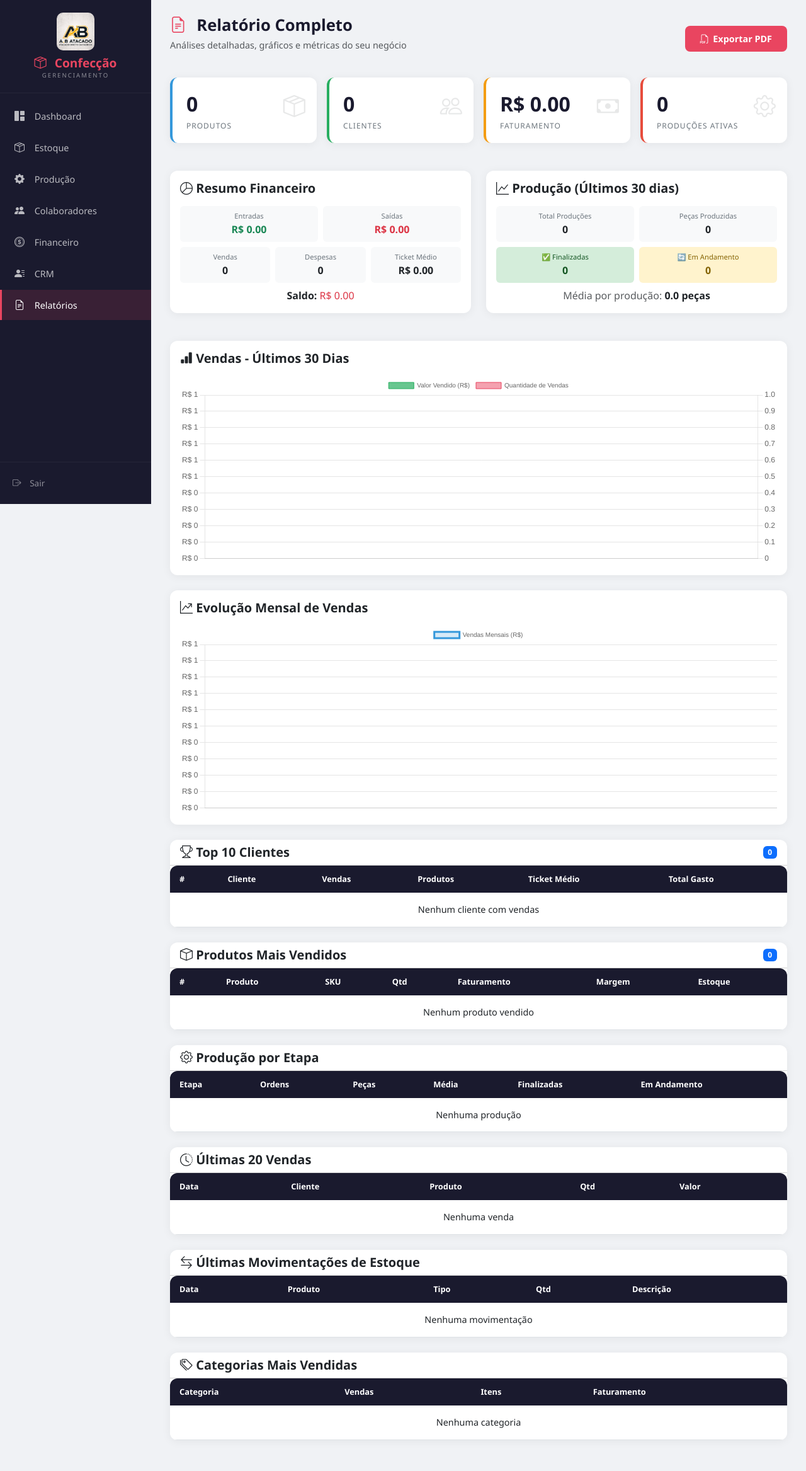
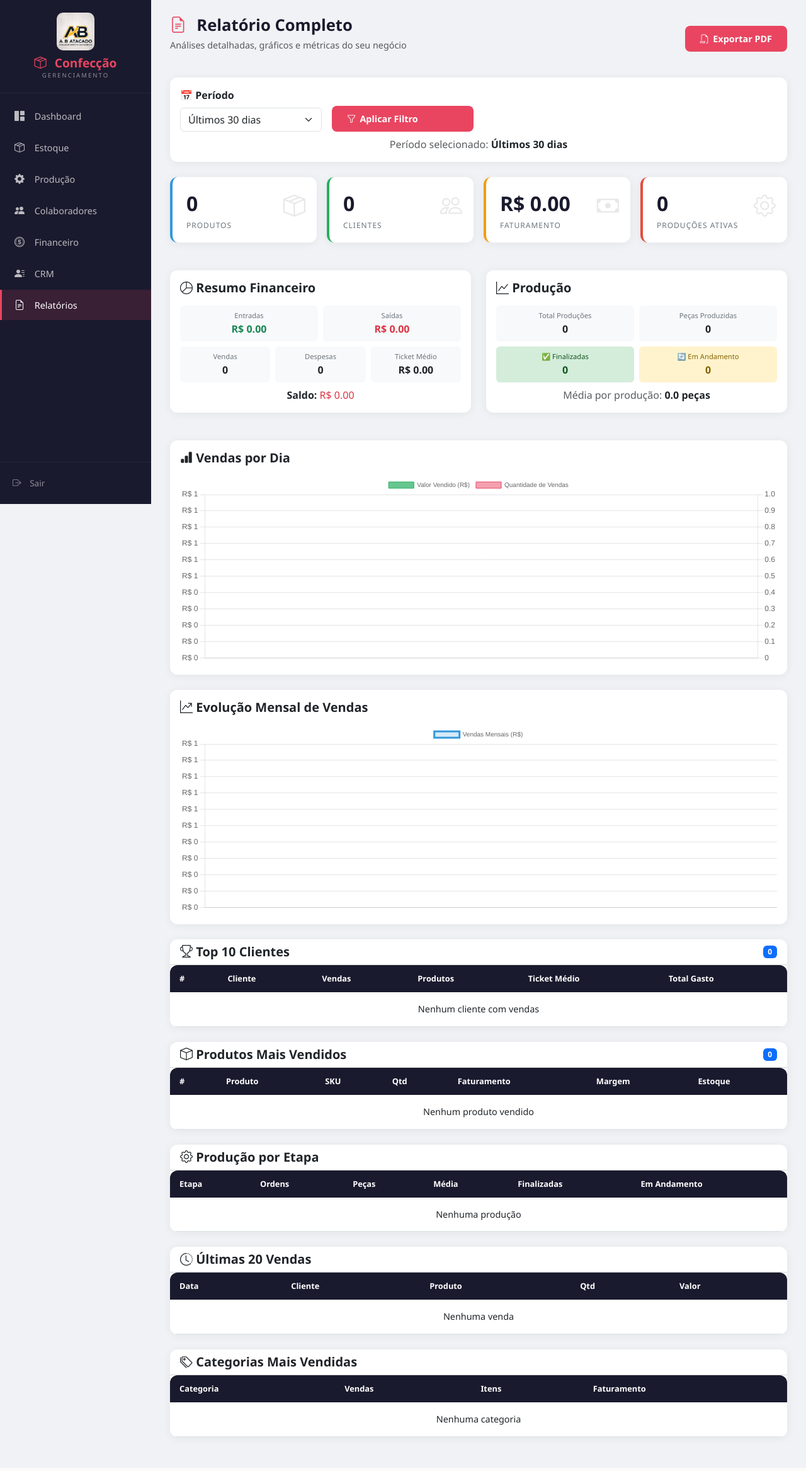
Before and after one commit to Pedr0Rh/Confec, a Flask app: page /relatorio in a window 1280 px wide. Shown: the whole page at 63% size. After the commit the page ends 2294 px from the top, so only its background shows below. Run offline with Flask 3, Linux system fonts and the light colour scheme; the visitor is signed in with stand-in values (Sample User, id 1); data that the repository does not hold is empty; some libraries are stand-ins or nearby versions.

Commit message:
COMMITO FINAL DE RELATORIO COM PERIDOS

```diff
--- a/app.py
+++ b/app.py
@@ -1636,12 +1636,55 @@ def financeiro_delete(id):
 # RELATÓRIO COMPLETO COM ANÁLISES
 # ==========================================
 
+# ==========================================
+# RELATÓRIO COMPLETO COM FILTROS POR PERÍODO
+# ==========================================
+
 @app.route('/relatorio')
 @login_required
 def relatorio():
-    """Relatório completo com análises e gráficos"""
-
-    # ===== 1. RESUMO GERAL =====
+    """Relatório completo com análises, gráficos e filtros por período"""
+
+    # ===== PEGAR FILTROS DA URL =====
+    periodo = request.args.get('periodo', '30d')
+    data_inicio_str = request.args.get('data_inicio', '')
+    data_fim_str = request.args.get('data_fim', '')
+
+    # ===== DEFINIR DATAS BASEADO NO PERÍODO =====
+    hoje = datetime.now().date()
+
+    if data_inicio_str and data_fim_str:
+        try:
+            data_inicio = datetime.strptime(data_inicio_str, '%Y-%m-%d').date()
+            data_fim = datetime.strptime(data_fim_str, '%Y-%m-%d').date()
+            periodo_label = f"{data_inicio.strftime('%d/%m/%Y')} a {data_fim.strftime('%d/%m/%Y')}"
+        except:
+            data_inicio = hoje - timedelta(days=30)
+            data_fim = hoje
+            periodo_label = "Últimos 30 dias"
+    else:
+        if periodo == '7d':
+            data_inicio = hoje - timedelta(days=7)
+            data_fim = hoje
+            periodo_label = "Últimos 7 dias"
+        elif periodo == '30d':
+            data_inicio = hoje - timedelta(days=30)
+            data_fim = hoje
+            periodo_label = "Últimos 30 dias"
+        elif periodo == '90d':
+            data_inicio = hoje - timedelta(days=90)
+            data_fim = hoje
+            periodo_label = "Últimos 90 dias"
+        elif periodo == 'ano':
+            data_inicio = hoje.replace(month=1, day=1)
+            data_fim = hoje
+            periodo_label = f"Ano {hoje.year}"
+        else:
+            data_inicio = hoje - timedelta(days=30)
+            data_fim = hoje
+            periodo_label = "Últimos 30 dias"
+
+    # ===== 1. RESUMO GERAL (SEMPRE) =====
     resumo_geral = query_one("""
         SELECT
             (SELECT COUNT(*) FROM produtos WHERE status = 'ativo') as total_produtos,
@@ -1650,30 +1693,38 @@ def relatorio():
             (SELECT COUNT(*) FROM clientes) as total_clientes,
             (SELECT COUNT(*) FROM colaboradores) as total_colaboradores,
             (SELECT COUNT(*) FROM producoes WHERE finalizado = false) as producoes_andamento,
-            (SELECT COUNT(*) FROM producoes WHERE finalizado = true) as producoes_finalizadas,
-            (SELECT COALESCE(SUM(CASE WHEN tipo = 'entrada' THEN valor ELSE 0 END), 0) FROM transacoes_financeiras) as total_entradas,
-            (SELECT COALESCE(SUM(CASE WHEN tipo = 'saida' THEN valor ELSE 0 END), 0) FROM transacoes_financeiras) as total_saidas,
-            (SELECT COUNT(*) FROM transacoes_financeiras WHERE tipo = 'entrada') as total_vendas,
-            (SELECT COUNT(*) FROM transacoes_financeiras WHERE tipo = 'saida') as total_despesas
+            (SELECT COUNT(*) FROM producoes WHERE finalizado = true) as producoes_finalizadas
     """)
 
-    # ===== 2. ANÁLISE DE VENDAS =====
-    # Vendas por período (últimos 30 dias)
-    vendas_30_dias = query_all("""
+    # ===== 2. ANÁLISE FINANCEIRA COM FILTRO =====
+    analise_financeira = query_one("""
         SELECT
-            TO_CHAR(DATE(data), 'DD/MM') AS dia,
+            COALESCE(SUM(CASE WHEN tipo = 'entrada' THEN valor ELSE 0 END), 0) as entradas,
+            COALESCE(SUM(CASE WHEN tipo = 'saida' THEN valor ELSE 0 END), 0) as saidas,
+            COUNT(CASE WHEN tipo = 'entrada' THEN 1 END) as qtd_vendas,
+            COUNT(CASE WHEN tipo = 'saida' THEN 1 END) as qtd_despesas,
+            COALESCE(AVG(CASE WHEN tipo = 'entrada' THEN valor ELSE NULL END), 0) as ticket_medio,
+            COALESCE(MAX(CASE WHEN tipo = 'entrada' THEN valor ELSE 0 END), 0) as maior_venda,
+            COALESCE(MIN(CASE WHEN tipo = 'entrada' THEN valor ELSE 0 END), 0) as menor_venda
+        FROM transacoes_financeiras
+        WHERE data >= %s AND data <= %s
+    """, (data_inicio, data_fim))
+
+    # ===== 3. VENDAS POR DIA COM FILTRO =====
+    vendas_por_dia = query_all("""
+        SELECT
+            DATE(data) as dia,
             COUNT(*) AS quantidade,
             COALESCE(SUM(valor), 0) AS total,
             COALESCE(AVG(valor), 0) AS ticket_medio,
             COALESCE(SUM(quantidade), 0) AS itens_vendidos
         FROM transacoes_financeiras
-        WHERE tipo = 'entrada'
-          AND data >= (CURRENT_DATE - INTERVAL '29 days')
+        WHERE tipo = 'entrada' AND data >= %s AND data <= %s
         GROUP BY DATE(data)
         ORDER BY DATE(data) ASC
-    """) or []
-
-    # Vendas por mês (últimos 12 meses)
+    """, (data_inicio, data_fim)) or []
+
+    # ===== 4. VENDAS MENSAIS (sempre últimos 12 meses) =====
     vendas_mensais = query_all("""
         SELECT
             TO_CHAR(DATE_TRUNC('month', data), 'MM/YYYY') AS mes,
@@ -1687,7 +1738,7 @@ def relatorio():
         ORDER BY DATE_TRUNC('month', data) ASC
     """) or []
 
-    # ===== 3. TOP CLIENTES =====
+    # ===== 5. TOP CLIENTES COM FILTRO =====
     top_clientes = query_all("""
         SELECT
             c.id,
@@ -1697,18 +1748,16 @@ def relatorio():
             COUNT(t.id) AS total_vendas,
             COALESCE(SUM(t.valor), 0) AS total_gasto,
             COALESCE(AVG(t.valor), 0) AS ticket_medio,
-            COALESCE(SUM(t.quantidade), 0) AS total_produtos,
-            COALESCE(MAX(t.valor), 0) AS maior_compra,
-            COALESCE(MIN(t.valor), 0) AS menor_compra
+            COALESCE(SUM(t.quantidade), 0) AS total_produtos
         FROM clientes c
         JOIN transacoes_financeiras t ON t.cliente_id = c.id
-        WHERE t.tipo = 'entrada'
+        WHERE t.tipo = 'entrada' AND t.data >= %s AND t.data <= %s
         GROUP BY c.id, c.nome, c.telefone, c.email
         ORDER BY total_gasto DESC
         LIMIT 10
-    """) or []
-
-    # ===== 4. PRODUTOS MAIS VENDIDOS =====
+    """, (data_inicio, data_fim)) or []
+
+    # ===== 6. PRODUTOS MAIS VENDIDOS COM FILTRO =====
     produtos_mais_vendidos = query_all("""
         SELECT
             p.id,
@@ -1719,22 +1768,18 @@ def relatorio():
             COALESCE(SUM(t.valor), 0) AS total_faturamento,
             COALESCE(AVG(t.valor), 0) AS ticket_medio,
             p.estoque_atual,
-            p.preco_custo,
-            p.preco_venda,
-            p.custo_total,
             p.margem_lucro_percentual,
             p.margem_lucro_reais
         FROM produtos p
         JOIN transacoes_financeiras t ON t.produto_id = p.id
-        WHERE t.tipo = 'entrada'
+        WHERE t.tipo = 'entrada' AND t.data >= %s AND t.data <= %s
         GROUP BY p.id, p.nome, p.sku, p.categoria, p.estoque_atual,
-                 p.preco_custo, p.preco_venda, p.custo_total,
                  p.margem_lucro_percentual, p.margem_lucro_reais
         ORDER BY total_vendido DESC
         LIMIT 10
-    """) or []
-
-    # ===== 5. PRODUTOS COM ESTOQUE BAIXO =====
+    """, (data_inicio, data_fim)) or []
+
+    # ===== 7. PRODUTOS COM ESTOQUE BAIXO (SEMPRE) =====
     produtos_estoque_baixo = query_all("""
         SELECT
             id,
@@ -1743,40 +1788,13 @@ def relatorio():
             categoria,
             estoque_atual,
             estoque_minimo,
-            (estoque_minimo - estoque_atual) as deficit,
-            preco_custo,
-            preco_venda
+            (estoque_minimo - estoque_atual) as deficit
         FROM produtos
         WHERE status = 'ativo' AND estoque_atual <= estoque_minimo
         ORDER BY deficit DESC
     """) or []
 
-    # ===== 6. ANÁLISE FINANCEIRA =====
-    analise_financeira = query_one("""
-        SELECT
-            COALESCE(SUM(CASE WHEN tipo = 'entrada' THEN valor ELSE 0 END), 0) as entradas,
-            COALESCE(SUM(CASE WHEN tipo = 'saida' THEN valor ELSE 0 END), 0) as saidas,
-            COUNT(CASE WHEN tipo = 'entrada' THEN 1 END) as qtd_vendas,
-            COUNT(CASE WHEN tipo = 'saida' THEN 1 END) as qtd_despesas,
-            COALESCE(AVG(CASE WHEN tipo = 'entrada' THEN valor ELSE NULL END), 0) as ticket_medio,
-            COALESCE(MAX(CASE WHEN tipo = 'entrada' THEN valor ELSE 0 END), 0) as maior_venda,
-            COALESCE(MIN(CASE WHEN tipo = 'entrada' THEN valor ELSE 0 END), 0) as menor_venda
-        FROM transacoes_financeiras
-    """)
-
-    # ===== 7. ANÁLISE DE PRODUÇÃO =====
-    analise_producao = query_one("""
-        SELECT
-            COUNT(*) as total_producoes,
-            COALESCE(SUM(quantidade_pecas), 0) as total_pecas,
-            COALESCE(AVG(quantidade_pecas), 0) as media_pecas_por_producao,
-            COUNT(CASE WHEN finalizado = true THEN 1 END) as finalizadas,
-            COUNT(CASE WHEN finalizado = false THEN 1 END) as em_andamento
-        FROM producoes
-        WHERE data_entrada >= (CURRENT_DATE - INTERVAL '30 days')
-    """)
-
-    # ===== 8. PRODUÇÃO POR ETAPA =====
+    # ===== 8. PRODUÇÃO POR ETAPA COM FILTRO =====
     producao_etapas = query_all("""
         SELECT
             e.nome as etapa,
@@ -1787,12 +1805,24 @@ def relatorio():
             COUNT(CASE WHEN p.finalizado = false THEN 1 END) as em_andamento
         FROM producoes p
         JOIN etapas_producao e ON p.etapa_id = e.id
-        WHERE p.data_entrada >= (CURRENT_DATE - INTERVAL '30 days')
+        WHERE p.data_entrada >= %s AND p.data_entrada <= %s
         GROUP BY e.id, e.nome
         ORDER BY e.ordem
-    """) or []
-
-    # ===== 9. ÚLTIMAS VENDAS =====
+    """, (data_inicio, data_fim)) or []
+
+    # ===== 9. ANÁLISE DE PRODUÇÃO COM FILTRO =====
+    analise_producao = query_one("""
+        SELECT
+            COUNT(*) as total_producoes,
+            COALESCE(SUM(quantidade_pecas), 0) as total_pecas,
+            COALESCE(AVG(quantidade_pecas), 0) as media_pecas_por_producao,
+            COUNT(CASE WHEN finalizado = true THEN 1 END) as finalizadas,
+            COUNT(CASE WHEN finalizado = false THEN 1 END) as em_andamento
+        FROM producoes
+        WHERE data_entrada >= %s AND data_entrada <= %s
+    """, (data_inicio, data_fim))
+
+    # ===== 10. ÚLTIMAS VENDAS =====
     ultimas_vendas = query_all("""
         SELECT
             t.data,
@@ -1800,8 +1830,7 @@ def relatorio():
             t.quantidade,
             t.descricao,
             p.nome as produto_nome,
-            c.nome as cliente_nome,
-            c.telefone as cliente_telefone
+            c.nome as cliente_nome
         FROM transacoes_financeiras t
         LEFT JOIN produtos p ON t.produto_id = p.id
         LEFT JOIN clientes c ON t.cliente_id = c.id
@@ -1810,18 +1839,7 @@ def relatorio():
         LIMIT 20
     """) or []
 
-    # ===== 10. ÚLTIMAS MOVIMENTAÇÕES =====
-    ultimas_movimentacoes = query_all("""
-        SELECT
-            m.*,
-            p.nome as produto_nome
-        FROM movimentacoes_estoque m
-        LEFT JOIN produtos p ON m.produto_id = p.id
-        ORDER BY m.data_movimentacao DESC
-        LIMIT 20
-    """) or []
-
-    # ===== 11. CATEGORIAS MAIS VENDIDAS =====
+    # ===== 11. CATEGORIAS MAIS VENDIDAS COM FILTRO =====
     categorias_mais_vendidas = query_all("""
         SELECT
             COALESCE(p.categoria, 'Sem categoria') as categoria,
@@ -1830,12 +1848,12 @@ def relatorio():
             COALESCE(SUM(t.valor), 0) as total_faturamento
         FROM transacoes_financeiras t
         LEFT JOIN produtos p ON t.produto_id = p.id
-        WHERE t.tipo = 'entrada'
+        WHERE t.tipo = 'entrada' AND t.data >= %s AND t.data <= %s
         GROUP BY p.categoria
         ORDER BY total_faturamento DESC
-    """) or []
-
-    # ===== 12. RESUMO DE VENDAS POR DIA DA SEMANA =====
+    """, (data_inicio, data_fim)) or []
+
+    # ===== 12. RESUMO DE VENDAS POR DIA DA SEMANA COM FILTRO =====
     vendas_por_dia_semana = query_all("""
         SELECT
             CASE EXTRACT(DOW FROM data)
@@ -1851,26 +1869,14 @@ def relatorio():
             COALESCE(SUM(valor), 0) as total_vendas,
             COALESCE(AVG(valor), 0) as ticket_medio
         FROM transacoes_financeiras
-        WHERE tipo = 'entrada'
+        WHERE tipo = 'entrada' AND data >= %s AND data <= %s
         GROUP BY EXTRACT(DOW FROM data)
         ORDER BY EXTRACT(DOW FROM data) ASC
-    """) or []
-
-    # ===== 13. RESUMO DE VENDAS POR HORA =====
-    vendas_por_hora = query_all("""
-        SELECT
-            EXTRACT(HOUR FROM data) as hora,
-            COUNT(*) as qtd_vendas,
-            COALESCE(SUM(valor), 0) as total_vendas
-        FROM transacoes_financeiras
-        WHERE tipo = 'entrada'
-        GROUP BY EXTRACT(HOUR FROM data)
-        ORDER BY hora ASC
-    """) or []
+    """, (data_inicio, data_fim)) or []
 
     return render_template('relatorio_completo.html',
                          resumo_geral=resumo_geral,
-                         vendas_30_dias=vendas_30_dias,
+                         vendas_por_dia=vendas_por_dia,
                          vendas_mensais=vendas_mensais,
                          top_clientes=top_clientes,
                          produtos_mais_vendidos=produtos_mais_vendidos,
@@ -1879,10 +1885,12 @@ def relatorio():
                          analise_producao=analise_producao,
                          producao_etapas=producao_etapas,
                          ultimas_vendas=ultimas_vendas,
-                         ultimas_movimentacoes=ultimas_movimentacoes,
                          categorias_mais_vendidas=categorias_mais_vendidas,
                          vendas_por_dia_semana=vendas_por_dia_semana,
-                         vendas_por_hora=vendas_por_hora)
+                         periodo=periodo,
+                         periodo_label=periodo_label,
+                         data_inicio=data_inicio.strftime('%Y-%m-%d'),
+                         data_fim=data_fim.strftime('%Y-%m-%d'))
 
 # ==========================================
 # RELATÓRIO PDF
--- a/templates/base.html
+++ b/templates/base.html
@@ -3,7 +3,7 @@
 <head>
     <meta charset="UTF-8">
     <meta name="viewport" content="width=device-width, initial-scale=1.0, maximum-scale=1.0, user-scalable=no">
-    <title>🏭 Sistema de Confecção</title>
+    <title>Sistema de Confecção</title>
 
     <link rel="icon" type="image/x-icon" href="{{ url_for('static', filename='favicon.ico') }}">
     <link rel="icon" type="image/svg+xml" href="{{ url_for('static', filename='favicon.svg') }}">
--- a/templates/relatorio_completo.html
+++ b/templates/relatorio_completo.html
@@ -13,7 +13,42 @@
 </div>
 
 <!-- ========================================== -->
-<!-- 1. CARDS - RESUMO GERAL -->
+<!-- FILTROS POR PERÍODO -->
+<!-- ========================================== -->
+<div class="card p-3 mb-4">
+    <div class="row g-3 align-items-end">
+        <div class="col-md-3">
+            <label class="form-label fw-semibold">📅 Período</label>
+            <select class="form-select" id="periodoSelect" onchange="aplicarFiltro()">
+                <option value="7d" {% if periodo == '7d' %}selected{% endif %}>Últimos 7 dias</option>
+                <option value="30d" {% if periodo == '30d' %}selected{% endif %}>Últimos 30 dias</option>
+                <option value="90d" {% if periodo == '90d' %}selected{% endif %}>Últimos 90 dias</option>
+                <option value="ano" {% if periodo == 'ano' %}selected{% endif %}>Este ano</option>
+                <option value="personalizado" {% if periodo == 'personalizado' %}selected{% endif %}>Personalizado</option>
+            </select>
+        </div>
+        <div class="col-md-3" id="dataInicioDiv" style="{% if periodo != 'personalizado' %}display:none;{% endif %}">
+            <label class="form-label fw-semibold">Data Início</label>
+            <input type="date" class="form-control" id="dataInicio" value="{{ data_inicio }}">
+        </div>
+        <div class="col-md-3" id="dataFimDiv" style="{% if periodo != 'personalizado' %}display:none;{% endif %}">
+            <label class="form-label fw-semibold">Data Fim</label>
+            <input type="date" class="form-control" id="dataFim" value="{{ data_fim }}">
+        </div>
+        <div class="col-md-3">
+            <button class="btn btn-primary-custom w-100" onclick="aplicarFiltro()">
+                <i class="bi bi-funnel"></i> Aplicar Filtro
+            </button>
+        </div>
+    </div>
+    <div class="mt-2 text-center">
+        <span class="text-muted">Período selecionado: </span>
+        <span class="fw-bold">{{ periodo_label }}</span>
+    </div>
+</div>
+
+<!-- ========================================== -->
+<!-- CARDS - RESUMO GERAL -->
 <!-- ========================================== -->
 <div class="row g-3 mb-4">
     <div class="col-6 col-md-3">
@@ -32,7 +67,7 @@
     </div>
     <div class="col-6 col-md-3">
         <div class="card card-stat" style="border-color: #f39c12;">
-            <div class="stat-number">R$ {{ "%.2f"|format(resumo_geral.total_entradas or 0) }}</div>
+            <div class="stat-number">R$ {{ "%.2f"|format(analise_financeira.entradas or 0) }}</div>
             <div class="stat-label">Faturamento</div>
             <i class="bi bi-cash stat-icon"></i>
         </div>
@@ -47,7 +82,7 @@
 </div>
 
 <!-- ========================================== -->
-<!-- 2. ANÁLISE FINANCEIRA -->
+<!-- ANÁLISE FINANCEIRA -->
 <!-- ========================================== -->
 <div class="row g-4 mb-4">
     <div class="col-md-6">
@@ -95,7 +130,7 @@
     </div>
     <div class="col-md-6">
         <div class="card p-3">
-            <h5 class="fw-bold mb-3"><i class="bi bi-graph-up"></i> Produção (Últimos 30 dias)</h5>
+            <h5 class="fw-bold mb-3"><i class="bi bi-graph-up"></i> Produção</h5>
             <div class="row g-2">
                 <div class="col-6">
                     <div class="bg-light p-2 rounded text-center">
@@ -131,17 +166,17 @@
 </div>
 
 <!-- ========================================== -->
-<!-- 3. GRÁFICO - VENDAS ÚLTIMOS 30 DIAS -->
+<!-- GRÁFICO - VENDAS POR DIA -->
 <!-- ========================================== -->
 <div class="card p-3 mb-4">
-    <h5 class="fw-bold mb-3"><i class="bi bi-bar-chart-fill"></i> Vendas - Últimos 30 Dias</h5>
+    <h5 class="fw-bold mb-3"><i class="bi bi-bar-chart-fill"></i> Vendas por Dia</h5>
     <div style="height: 300px;">
-        <canvas id="chartVendas30Dias"></canvas>
+        <canvas id="chartVendasPorDia"></canvas>
     </div>
 </div>
 
 <!-- ========================================== -->
-<!-- 4. GRÁFICO - VENDAS MENSAIS -->
+<!-- GRÁFICO - VENDAS MENSAIS -->
 <!-- ========================================== -->
 <div class="card p-3 mb-4">
     <h5 class="fw-bold mb-3"><i class="bi bi-graph-up-arrow"></i> Evolução Mensal de Vendas</h5>
@@ -151,7 +186,7 @@
 </div>
 
 <!-- ========================================== -->
-<!-- 5. TOP CLIENTES -->
+<!-- TOP CLIENTES -->
 <!-- ========================================== -->
 <div class="card mb-4">
     <div class="card-header bg-transparent d-flex justify-content-between align-items-center">
@@ -191,7 +226,7 @@
 </div>
 
 <!-- ========================================== -->
-<!-- 6. PRODUTOS MAIS VENDIDOS -->
+<!-- PRODUTOS MAIS VENDIDOS -->
 <!-- ========================================== -->
 <div class="card mb-4">
     <div class="card-header bg-transparent d-flex justify-content-between align-items-center">
@@ -245,7 +280,7 @@
 </div>
 
 <!-- ========================================== -->
-<!-- 7. PRODUTOS COM ESTOQUE BAIXO -->
+<!-- PRODUTOS COM ESTOQUE BAIXO -->
 <!-- ========================================== -->
 {% if produtos_estoque_baixo %}
 <div class="card mb-4" style="border-left: 4px solid #e74c3c;">
@@ -283,7 +318,7 @@
 {% endif %}
 
 <!-- ========================================== -->
-<!-- 8. PRODUÇÃO POR ETAPA -->
+<!-- PRODUÇÃO POR ETAPA -->
 <!-- ========================================== -->
 <div class="card mb-4">
     <div class="card-header bg-transparent">
@@ -322,7 +357,7 @@
 </div>
 
 <!-- ========================================== -->
-<!-- 9. ÚLTIMAS VENDAS -->
+<!-- ÚLTIMAS VENDAS -->
 <!-- ========================================== -->
 <div class="card mb-4">
     <div class="card-header bg-transparent">
@@ -359,48 +394,7 @@
 </div>
 
 <!-- ========================================== -->
-<!-- 10. ÚLTIMAS MOVIMENTAÇÕES -->
-<!-- ========================================== -->
-<div class="card mb-4">
-    <div class="card-header bg-transparent">
-        <h5 class="fw-bold mb-0"><i class="bi bi-arrow-left-right"></i> Últimas Movimentações de Estoque</h5>
-    </div>
-    <div class="card-body p-0">
-        <div class="table-responsive">
-            <table class="table table-hover">
-                <thead>
-                    <tr>
-                        <th>Data</th>
-                        <th>Produto</th>
-                        <th>Tipo</th>
-                        <th>Qtd</th>
-                        <th>Descrição</th>
-                    </tr>
-                </thead>
-                <tbody>
-                    {% for mov in ultimas_movimentacoes %}
-                    <tr>
-                        <td>{{ mov.data_movimentacao.strftime('%d/%m/%Y %H:%M') if mov.data_movimentacao else '-' }}</td>
-                        <td>{{ mov.produto_nome or '-' }}</td>
-                        <td>
-                            <span class="badge {% if mov.tipo == 'entrada' %}bg-success{% else %}bg-danger{% endif %}">
-                                {{ mov.tipo|upper }}
-                            </span>
-                        </td>
-                        <td>{{ mov.quantidade }}</td>
-                        <td>{{ mov.descricao or '-' }}</td>
-                    </tr>
-                    {% else %}
-                    <tr><td colspan="5" class="text-center py-3">Nenhuma movimentação</td></tr>
-                    {% endfor %}
-                </tbody>
-            </table>
-        </div>
-    </div>
-</div>
-
-<!-- ========================================== -->
-<!-- 11. CATEGORIAS MAIS VENDIDAS -->
+<!-- CATEGORIAS MAIS VENDIDAS -->
 <!-- ========================================== -->
 <div class="card mb-4">
     <div class="card-header bg-transparent">
@@ -435,15 +429,46 @@
 </div>
 
 <!-- ========================================== -->
-<!-- SCRIPTS PARA GRÁFICOS -->
+<!-- SCRIPTS -->
 <!-- ========================================== -->
 <script src="https://cdn.jsdelivr.net/npm/chart.js"></script>
 <script>
+// ===== FUNÇÃO PARA APLICAR FILTRO =====
+function aplicarFiltro() {
+    var periodo = document.getElementById('periodoSelect').value;
+    var url = '/relatorio?periodo=' + periodo;
+
+    if (periodo === 'personalizado') {
+        var dataInicio = document.getElementById('dataInicio').value;
+        var dataFim = document.getElementById('dataFim').value;
+        if (dataInicio && dataFim) {
+            url += '&data_inicio=' + dataInicio + '&data_fim=' + dataFim;
+        } else {
+            alert('Selecione as datas de início e fim!');
+            return;
+        }
+    }
+
+    window.location.href = url;
+}
+
+// ===== MOSTRAR/ESCONDER CAMPOS PERSONALIZADOS =====
+document.getElementById('periodoSelect').addEventListener('change', function() {
+    if (this.value === 'personalizado') {
+        document.getElementById('dataInicioDiv').style.display = 'block';
+        document.getElementById('dataFimDiv').style.display = 'block';
+    } else {
+        document.getElementById('dataInicioDiv').style.display = 'none';
+        document.getElementById('dataFimDiv').style.display = 'none';
+    }
+});
+
+// ===== GRÁFICOS =====
 document.addEventListener('DOMContentLoaded', function() {
-    // ===== GRÁFICO 1: VENDAS ÚLTIMOS 30 DIAS =====
-    const ctx1 = document.getElementById('chartVendas30Dias');
+    // GRÁFICO 1: VENDAS POR DIA
+    const ctx1 = document.getElementById('chartVendasPorDia');
     if (ctx1) {
-        const dados = {{ vendas_30_dias|tojson }};
+        const dados = {{ vendas_por_dia|tojson }};
         const labels = dados.map(d => d.dia);
         const valores = dados.map(d => d.total);
         const quantidades = dados.map(d => d.quantidade);
@@ -492,7 +517,7 @@ document.addEventListener('DOMContentLoaded', function() {
         });
     }
 
-    // ===== GRÁFICO 2: VENDAS MENSAIS =====
+    // GRÁFICO 2: VENDAS MENSAIS
     const ctx2 = document.getElementById('chartVendasMensais');
     if (ctx2) {
         const dados = {{ vendas_mensais|tojson }};
```
